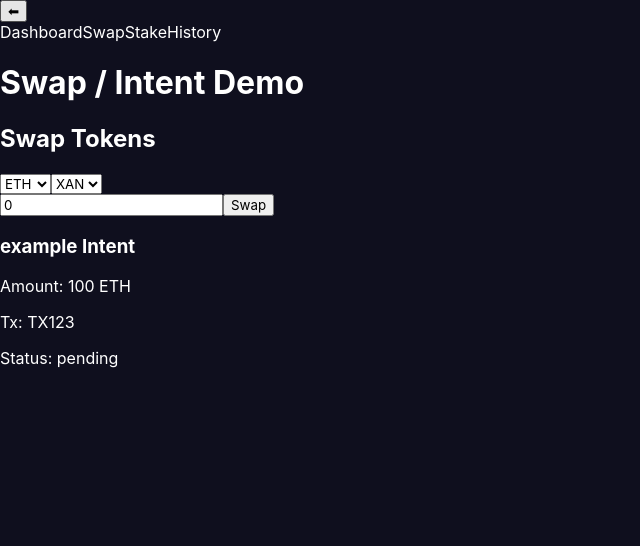
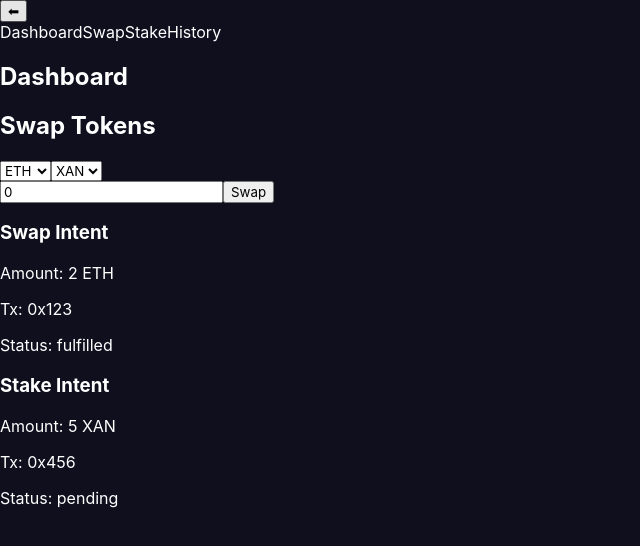
Before and after one commit to forumevi/anoma-intent-project, a Next.js app: page /dashboard in a window 1280 px wide. Shown: the top 546 px of the page, without its empty margins (0-640 px from the left). Built offline with nearby package versions, Linux system fonts and the light colour scheme.

Commit message:
Update page.tsx

```diff
--- a/app/dashboard/page.tsx
+++ b/app/dashboard/page.tsx
@@ -1,13 +1,22 @@
-import SwapForm from '../../components/SwapForm';
-import IntentCard from '../../components/IntentCard';
+import SwapForm from "../../components/SwapForm";
+import IntentCard from "../../components/IntentCard";
+
+const sampleIntents = [
+  { type: "Swap", amount: 2, token: "ETH", tx: "0x123", status: "fulfilled" },
+  { type: "Stake", amount: 5, token: "XAN", tx: "0x456", status: "pending" }
+];
 
 export default function DashboardPage() {
   return (
-    <div className="flex flex-col gap-6 p-6">
-      <h1 className="text-2xl font-bold">Swap / Intent Demo</h1>
-      <SwapForm />
-      <div className="mt-6">
-        <IntentCard intent={{ type: 'example', amount: 100, token: 'ETH', tx: 'TX123' }} />
+    <div className="space-y-8">
+      <h2 className="text-3xl font-bold">Dashboard</h2>
+      <div className="grid grid-cols-1 md:grid-cols-2 gap-6">
+        <SwapForm />
+        <div className="space-y-4">
+          {sampleIntents.map((intent, i) => (
+            <IntentCard key={i} intent={intent} />
+          ))}
+        </div>
       </div>
     </div>
   );
```
